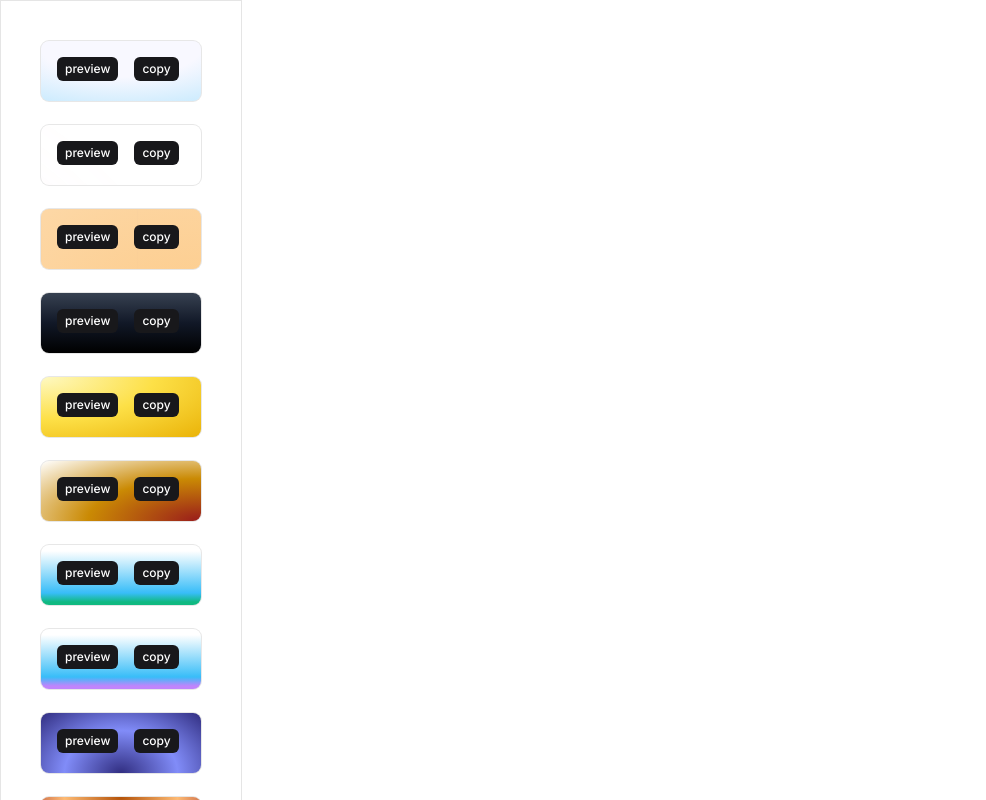
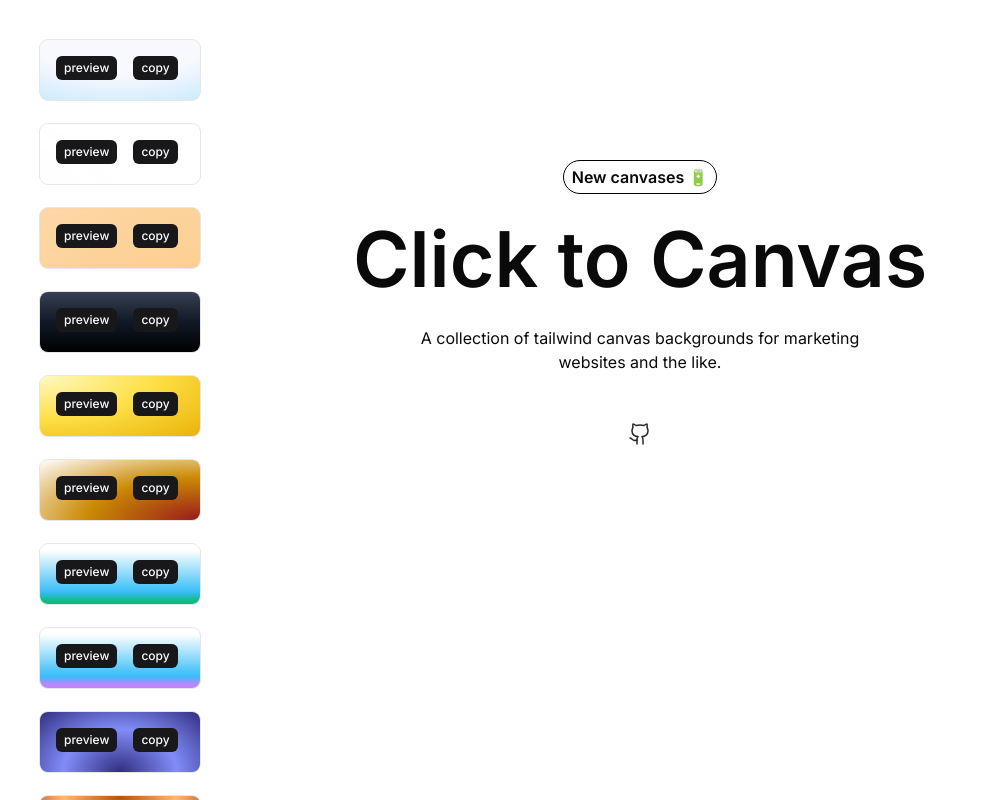
Before and after one commit to Ba-Zen/click-to-canvas, a Next.js app: page / in a window 1280 px wide. Shown: the top 800 px of the page, without its empty margins (0-986 px from the left). Built offline with nearby package versions, Linux system fonts and the light colour scheme.

Commit message:
hero section

```diff
--- a/app/page.tsx
+++ b/app/page.tsx
@@ -3,6 +3,7 @@ import { useState } from 'react';
 import { CANVAS_LIST } from './components/canvas';
 import Controls from './components/controls';
 import { Toaster } from 'sonner';
+import { Github } from 'lucide-react';
 
 export default function Home() {
   const [preview, setPreview] = useState<null | React.ReactNode>(null);
@@ -19,7 +20,7 @@ export default function Home() {
       <div className={`${theme}`}>
         <div>{preview ? preview : null}</div>
         <div className="overflow-hidden absolute top-0 left-0">
-          <div className="grid grid-cols-1 gap-y-6 px-4 pb-20 pt-10 md:px-10 border">
+          <div className="grid grid-cols-1 gap-y-6 px-4 pb-20 pt-10 md:px-10">
             {CANVAS_LIST.map((canvas, i) => {
               return (
                 <Controls
@@ -40,6 +41,34 @@ export default function Home() {
             </div>
           </div>
         </div>
+
+        <div className="relative h-screen hidden md:flex flex-col mx-auto w-full items-end lg:items-center pt-40 max-w-6xl px-8">
+          <div className="flex flex-col gap-y-12">
+            <div className="border border-black dark:border-zinc-200 rounded-full w-fit mx-auto font-semibold px-2 py-1 dark:text-zinc-400">
+              New canvases 🔋
+            </div>
+            <h1 className="text-3xl md:text-[8vw] lg:text-[6vw] font-semibold dark:text-zinc-100">
+              Click to Canvas
+            </h1>
+            <p className="dark:text-zinc-400 max-w-md text-center mx-auto">
+              A collection of tailwind canvas backgrounds for marketing websites
+              and the like.
+            </p>
+            <div className="mx-auto">
+              <a
+                href="https://github.com/ba-zen/click-to-canvas"
+                target="_blank"
+                rel="noopener noreferrer"
+                className="inline-flex"
+              >
+                <Github
+                  className="h-6 w-6 text-neutral-800 transition-colors hover:text-neutral-600 dark:text-neutral-200 dark:hover:text-neutral-400"
+                  strokeWidth={1.5}
+                />
+              </a>
+            </div>
+          </div>
+        </div>
       </div>
     </>
   );
```
